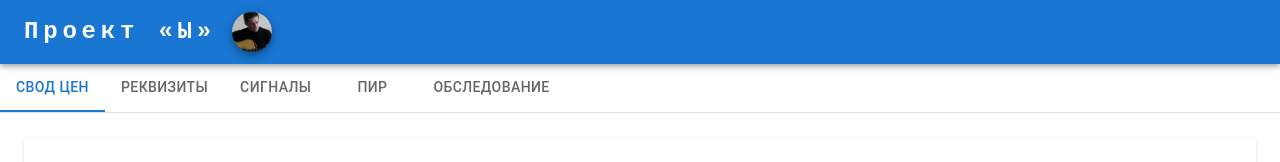
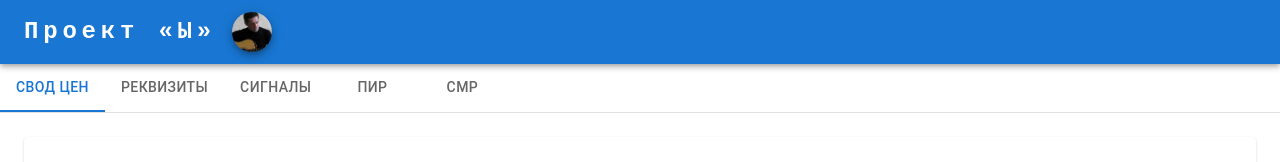
Before and after one commit to adesoft75/react-offer, a React (Create React App) app: page / in a window 1280 px wide. Shown: the top 162 px of the page. Built offline with nearby package versions, Linux system fonts and the light colour scheme.

Commit message:
ver.0.19

```diff
--- a/src/AppTabs.js
+++ b/src/AppTabs.js
@@ -36,7 +36,7 @@ function a11yProps(index) {
 
 export default function AppTabs(props) {
   const [value, setValue] = React.useState(0)
-  const tabs = props.init.chapters
+  const tabs = props.init.chapters.concat(props.init.items.filter((item) => item.parent == 0).map((item) => item.name))
   const handleChange = (event, newValue) => {setValue(newValue)}
 
   return (
--- a/src/templates.json
+++ b/src/templates.json
@@ -2,7 +2,7 @@
   "p_name": "react-offer",
   "date": "08.07.2024",
   "author": true,
-  "chapters": ["Свод цен","Реквизиты","Сигналы","ПИР","Обследование"],
+  "chapters": ["Свод цен","Реквизиты","Сигналы"],
   "requisites": [
     {
       "name": "Проект",
```
